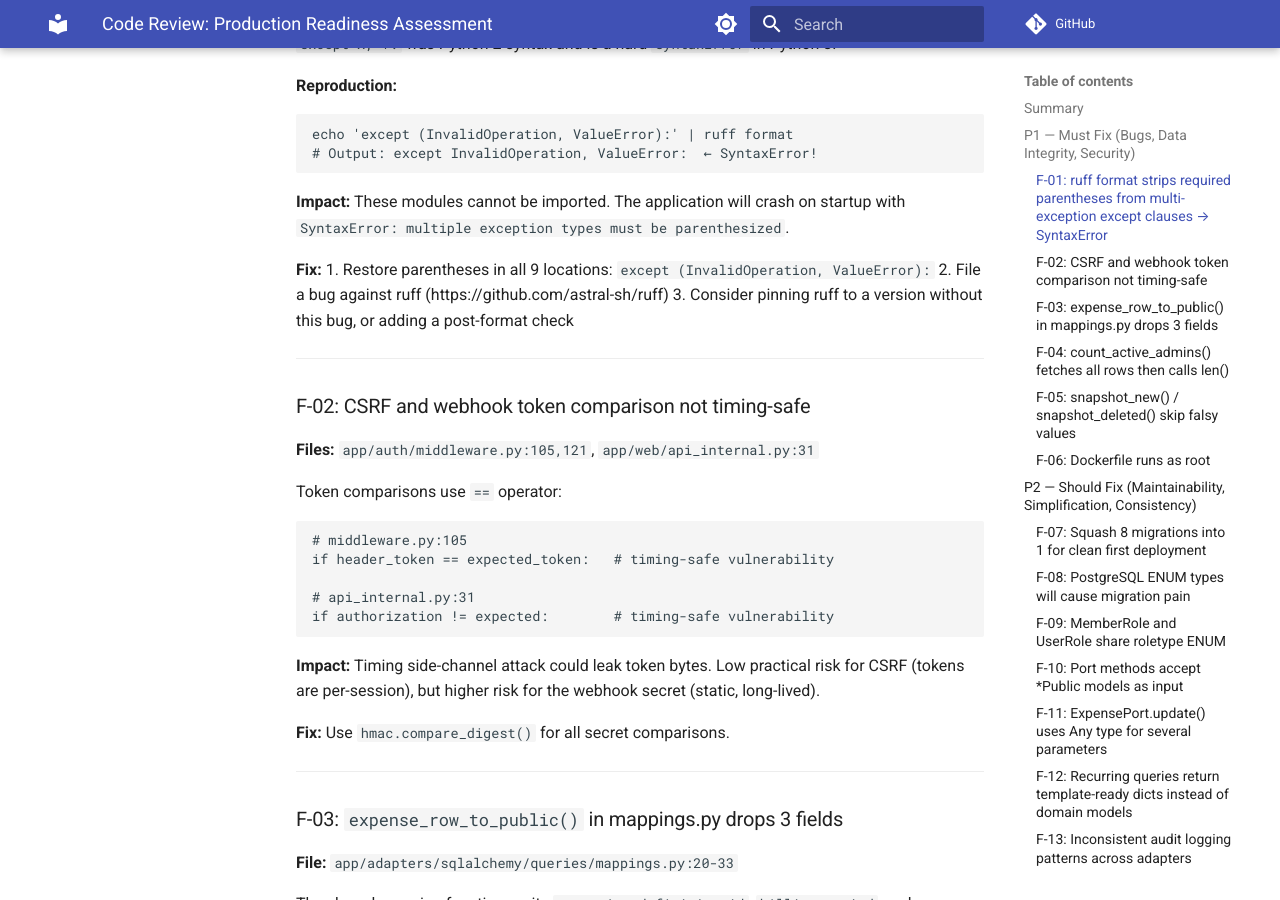
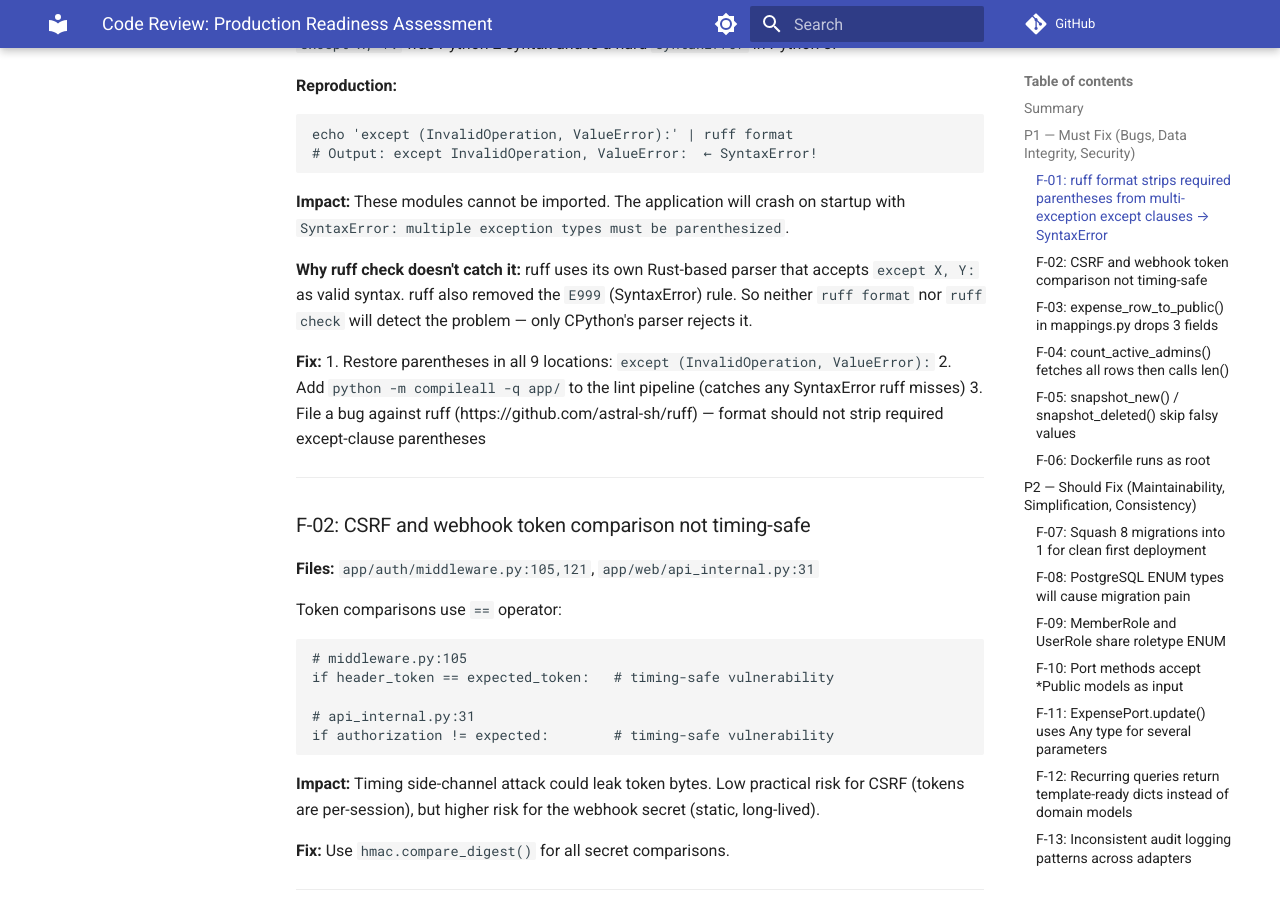
Before and after one commit to golgor/cost-tracker, an MkDocs documentation site: the page built from docs/code-review-findings.md, in a window 1280 px wide and 900 px high, scrolled down 876 px. Built offline with MkDocs 1.6.1 and Material for MkDocs 9.7.7, drawn with Linux system fonts in a browser that asks for light colours; comment, search, counter and statistics services are not loaded.

Commit message:
Update F-01: explain why ruff check also misses the syntax error
ruff's Rust parser accepts except X, Y: as valid, and E999 rule was
removed. Neither ruff format nor ruff check catches this. Only CPython
rejects it. Added recommendation to add python -m compileall to lint.

https://claude.ai/code/session_01RCGJABXV22TSibDCpJwiHy

```diff
--- a/docs/code-review-findings.md
+++ b/docs/code-review-findings.md
@@ -34,10 +34,12 @@ echo 'except (InvalidOperation, ValueError):' | ruff format
 
 **Impact:** These modules cannot be imported. The application will crash on startup with `SyntaxError: multiple exception types must be parenthesized`.
 
+**Why ruff check doesn't catch it:** ruff uses its own Rust-based parser that accepts `except X, Y:` as valid syntax. ruff also removed the `E999` (SyntaxError) rule. So neither `ruff format` nor `ruff check` will detect the problem — only CPython's parser rejects it.
+
 **Fix:**
 1. Restore parentheses in all 9 locations: `except (InvalidOperation, ValueError):`
-2. File a bug against ruff (https://github.com/astral-sh/ruff)
-3. Consider pinning ruff to a version without this bug, or adding a post-format check
+2. Add `python -m compileall -q app/` to the lint pipeline (catches any SyntaxError ruff misses)
+3. File a bug against ruff (https://github.com/astral-sh/ruff) — format should not strip required except-clause parentheses
 
 ---
 
```
